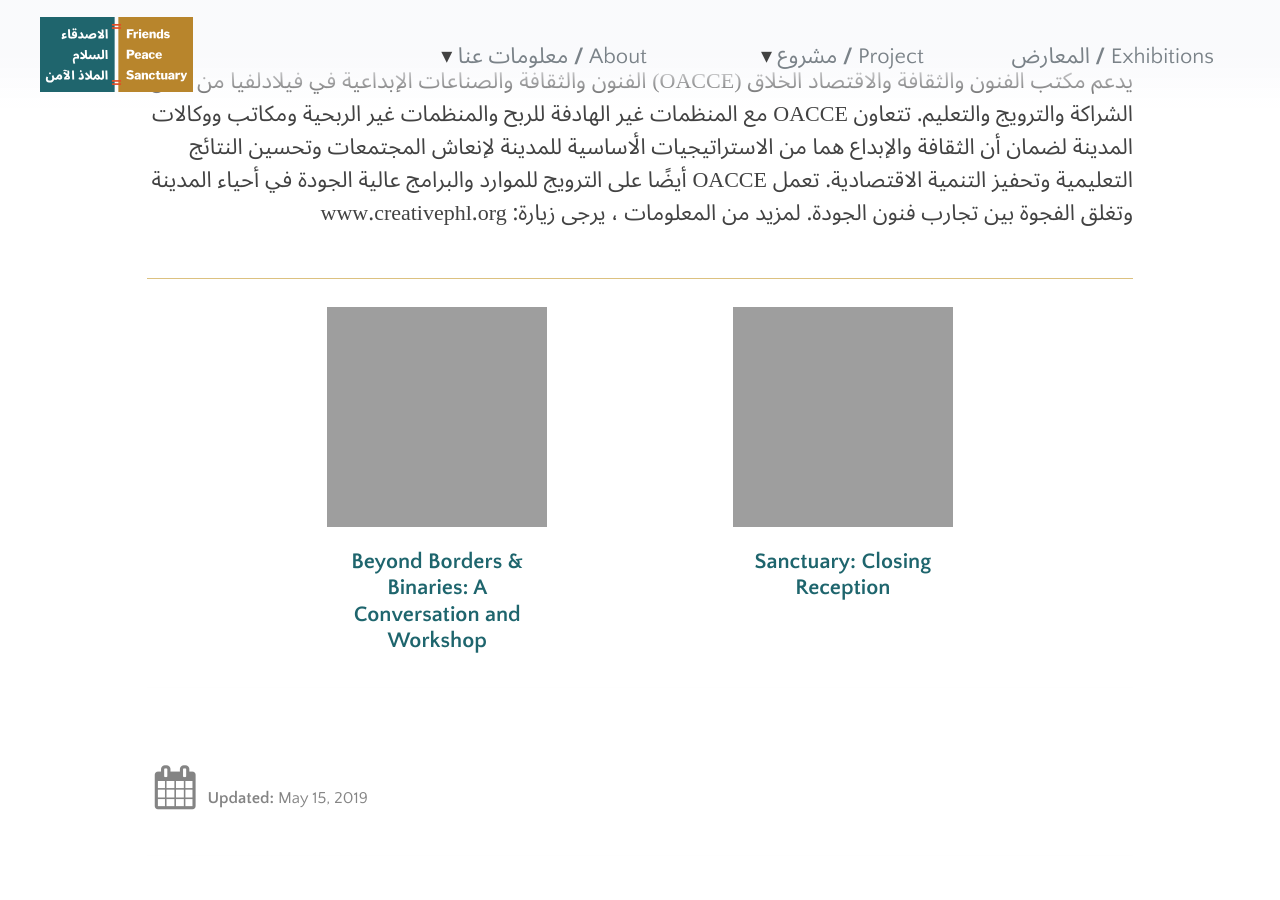
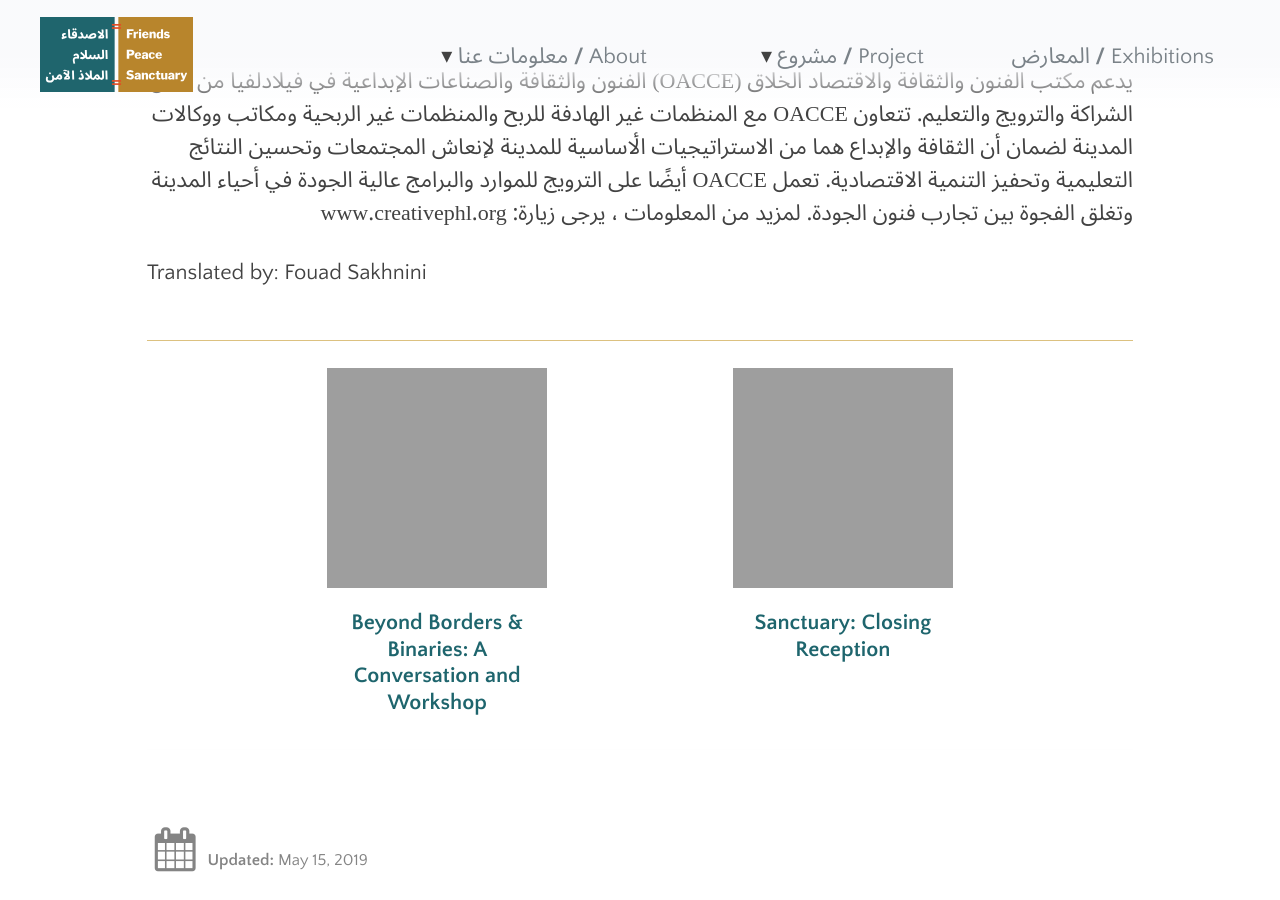
Before and after one commit to swat-ds/fps.swarthmore.edu, a Jekyll site: the page built from _posts/2019-05-15-sanctuary.md, in a window 1280 px wide and 900 px high, scrolled down 3381 px. Built offline with Jekyll 4.4.1, drawn with Linux system fonts in a browser that asks for light colours.

Commit message:
Update 2019-05-15-sanctuary.md

```diff
--- a/_posts/2019-05-15-sanctuary.md
+++ b/_posts/2019-05-15-sanctuary.md
@@ -90,3 +90,5 @@ Informative and demanding, this exhibition showcases artworks that provoke and r
 
 يدعم مكتب الفنون والثقافة والاقتصاد الخلاق (OACCE) الفنون والثقافة والصناعات الإبداعية في فيلادلفيا من خلال الشراكة والترويج والتعليم. تتعاون OACCE مع المنظمات غير الهادفة للربح والمنظمات غير الربحية ومكاتب ووكالات المدينة لضمان أن الثقافة والإبداع هما من الاستراتيجيات الأساسية للمدينة لإنعاش المجتمعات وتحسين النتائج التعليمية وتحفيز التنمية الاقتصادية. تعمل OACCE أيضًا على الترويج للموارد والبرامج عالية الجودة في أحياء المدينة وتغلق الفجوة بين تجارب فنون الجودة. لمزيد من المعلومات ، يرجى زيارة: www.creativephl.org
 {: .ar}
+
+Translated by: Fouad Sakhnini
```
